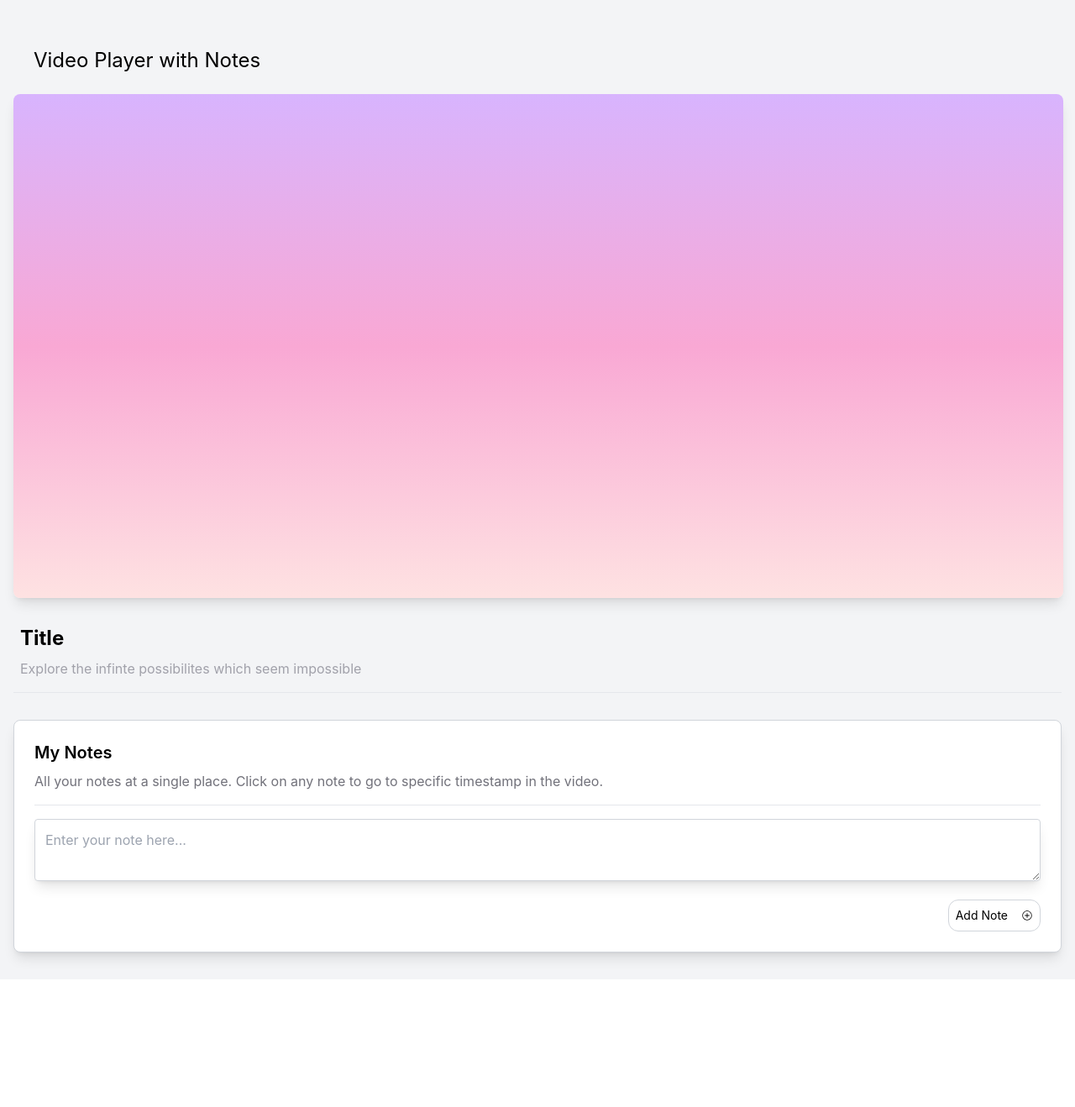
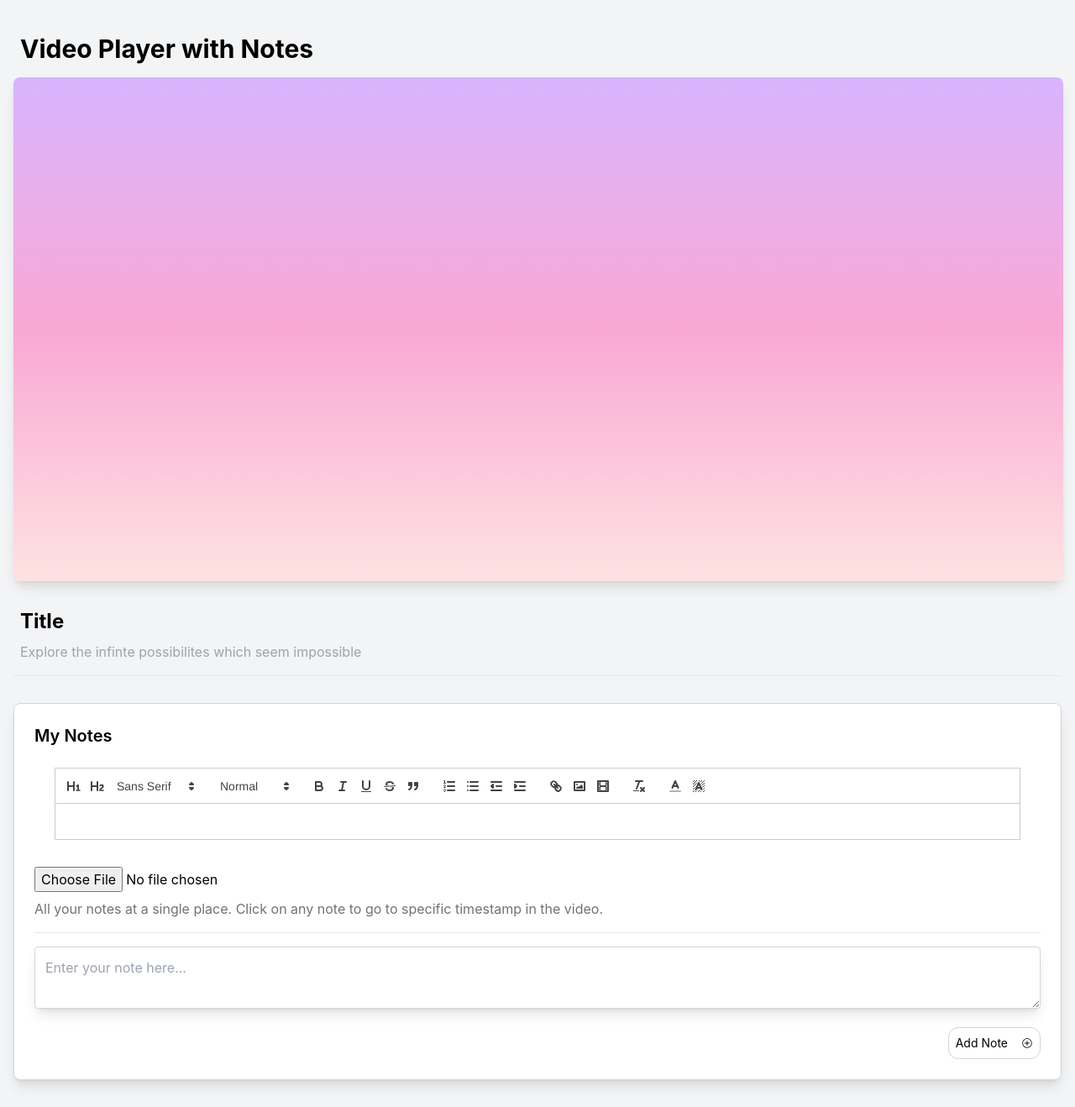
Before and after one commit to saikiran76/VideoPlayer, a React (Create React App) app: page / in a window 1280 px wide. Shown: the whole page at 84% size. Before the commit the page ends 1166 px from the top, so only its background shows below. Built offline with nearby package versions, Linux system fonts and the light colour scheme.

Commit message:
added react quill for uploads

```diff
--- a/src/components/Header.js
+++ b/src/components/Header.js
@@ -1,7 +1,7 @@
 const Header = () =>{
     return(
         <div>
-            <h1 className="font-inter m-6 text-2xl">Video Player with Notes</h1>
+            <h1 className="font-inter m-2 mb-4 text-3xl font-bold">Video Player with Notes</h1>
         </div>
 
     )
--- a/src/components/Notes.js
+++ b/src/components/Notes.js
@@ -1,5 +1,7 @@
 import React, { useState, useEffect } from 'react';
 import { Button } from './Button';
+import ReactQuill from 'react-quill';
+import 'react-quill/dist/quill.snow.css';
 
 const Notes = ({ videoId, videoPlayer }) => {
   const [notes, setNotes] = useState([]);
@@ -46,15 +48,51 @@ const Notes = ({ videoId, videoPlayer }) => {
   };
 
 
+//   const deleteNote = (index) => {
+//     setNotes(currentNotes => {
+//         const updatedNotes = [...currentNotes];
+//         updatedNotes.splice(index, 1);
+//         localStorage.setItem(videoId, JSON.stringify(updatedNotes));
+//         return updatedNotes;
+//     });
+// };
+
+  // const deleteNote = (index) => {
+  //   setNotes(currentNotes => {
+  //       const filteredNotes = currentNotes.filter(note => note.trim() !== '');
+  //       const updatedNotes = [...filteredNotes];
+
+  //       if (index >= 0 && index < updatedNotes.length) {
+  //           updatedNotes.splice(index, 1);
+  //       }
+
+  //       localStorage.setItem(videoId, JSON.stringify(updatedNotes));
+  //       return updatedNotes;
+  //   });
+  // };
+
   const deleteNote = (index) => {
     setNotes(currentNotes => {
-        const updatedNotes = [...currentNotes];
-        updatedNotes.splice(index, 1);
+        const filteredNotes = currentNotes.filter(note => typeof note === 'string' && note.trim() !== '');
+        const updatedNotes = [...filteredNotes];
+
+        if (index >= 0 && index < updatedNotes.length) {
+            updatedNotes.splice(index, 1);
+        }
+
         localStorage.setItem(videoId, JSON.stringify(updatedNotes));
         return updatedNotes;
     });
-};
+  };
 
+  const handleImageUpload = (e) => {
+    const file = e.target.files[0];
+    const reader = new FileReader();
+    reader.onloadend = () => {
+        setNoteText(prevText => prevText + `<img src="${reader.result}" alt="note-image"/>`);
+    };
+    reader.readAsDataURL(file);
+  };
 
   const jumpToTimestamp = (timestamp) => {
     if (videoPlayer.current && typeof videoPlayer.current.seekTo === 'function') {
@@ -88,6 +126,15 @@ const Notes = ({ videoId, videoPlayer }) => {
   return (
     <div className="bg-white p-6 rounded-lg shadow-lg font-inter border-gray-300 border-l border-r border-b border-t">
       <h1 className="font-inter font-semibold text-xl mb-2">My Notes</h1>
+      <ReactQuill
+        theme="snow"
+        value={noteText}
+        onChange={setNoteText}
+        modules={Notes.modules}
+        formats={Notes.formats}
+        style={{margin:"1.5em"}}
+      />
+      <input type="file" accept="image/*" onChange={handleImageUpload} className="my-2"/>
       <p className='text-zinc-500 mb-4'>All your notes at a single place. Click on any note to go to specific timestamp in the video.</p>
       <hr></hr>
       <textarea
@@ -99,10 +146,11 @@ const Notes = ({ videoId, videoPlayer }) => {
       <div className='flex justify-end' onClick={addOrUpdateNote}><Button name={editMode ? 'Update Note' : 'Add Note'} icon={true}/></div>
 
       {notes.map((note, index) => (
-        <div key={index} className="mt-4 p-4 border border-gray-300 rounded">
+        <div key={index} className="mt-4 p-4">
           <div className='rounded-lg'>
-          <p>{formatDate(note.dateCreated)} - <span className="text-blue-500 cursor-pointer block" onClick={() => jumpToTimestamp(note.timestamp)}><span className='text-gray-600'>TimeStamp:</span> {formatTime(note.timestamp)}</span></p>
-          <p>{note.content}</p>
+          <p>{formatDate(note.dateCreated)} <span className="text-blue-500 cursor-pointer block" onClick={() => jumpToTimestamp(note.timestamp)}><span className='text-gray-600'>TimeStamp:</span> {formatTime(note.timestamp)}</span></p>
+          {/* <p className='border border-gray-300 rounded p-6 mb-2 mt-2'>{note.content}</p> */}
+          <div className='border border-gray-300 rounded p-6 mb-2 mt-2' dangerouslySetInnerHTML={{ __html: note.content }} />
           </div>
           <div className='flex gap-4 justify-end items-center'>
             <div onClick={() => editNote(index)}><Button name='Edit' margin={""} /></div>
@@ -114,4 +162,30 @@ const Notes = ({ videoId, videoPlayer }) => {
   );
 };
 
+Notes.modules = {
+  toolbar: [
+      [{'header': '1'}, {'header': '2'}, {'font': []}],
+      [{size: []}],
+      ['bold', 'italic', 'underline', 'strike', 'blockquote'],
+      [{'list': 'ordered'}, {'list': 'bullet'},
+       {'indent': '-1'}, {'indent': '+1'}],
+      ['link', 'image', 'video'],
+      ['clean'],
+      [{'color': []}, {'background': []}]
+  ],
+  clipboard: {
+      // Toggle to add extra line breaks when pasting HTML:
+      matchVisual: false,
+  }
+};
+
+// Formats objects for Quill editor
+Notes.formats = [
+  'header', 'font', 'size',
+  'bold', 'italic', 'underline', 'strike', 'blockquote',
+  'list', 'bullet', 'indent',
+  'link', 'image', 'video',
+  'color', 'background'
+];
+
 export default Notes;
```
Also changed, not shown: image.png (added), 1 other file (tests, documents, lock files or other folders).
